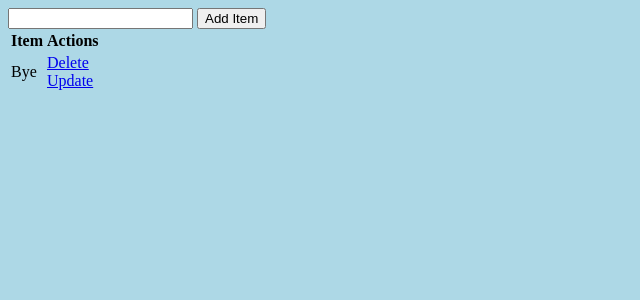
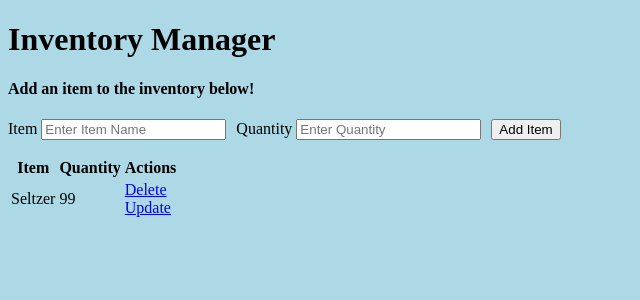
Before and after one commit to jackzhaotn/crud-app, a Flask app: page / in a window 1280 px wide. Shown: the top 300 px of the page, without its empty margins (0-640 px from the left). Run offline with Flask 2, Linux system fonts and the light colour scheme; data comes from the database, SQL or seed files in the repository.

Commit message:
add item quantity

```diff
--- a/app.py
+++ b/app.py
@@ -9,7 +9,8 @@ db = SQLAlchemy(app)
 
 class Inventory(db.Model):
     id = db.Column(db.Integer, primary_key=True)
-    content = db.Column(db.String(300), nullable=False)
+    name = db.Column(db.String(300), nullable=False)
+    qty = db.Column(db.Integer, nullable=False)
 
     def __rep__(self):
         return '<Item %r>' % self.id
@@ -17,8 +18,9 @@ class Inventory(db.Model):
 @app.route('/', methods=['POST','GET'])
 def home():
     if request.method == 'POST':
-        item_content = request.form['content']
-        new_item = Inventory(content=item_content)
+        item_name = request.form['name']
+        item_qty = request.form['qty']
+        new_item = Inventory(name=item_name, qty=item_qty)
 
         try:
             db.session.add(new_item)
@@ -47,7 +49,8 @@ def update(id):
     item = Inventory.query.get_or_404(id)
 
     if request.method == 'POST':
-        item.content = request.form['content']
+        item.name = request.form['name']
+        item.qty = request.form['qty']
 
         try:
             db.session.commit()
--- a/static/css/style.css
+++ b/static/css/style.css
@@ -1,3 +1,24 @@
 body{
     background-color: lightblue;
 }
+
+.form-group {
+    margin-bottom: 1rem;
+}
+
+.form-text {
+    display: block;
+    margin-top: 0.25rem;
+}
+
+.form-row {
+    display: flex;
+    flex-wrap: wrap;
+    margin-right: -5px;
+    margin-left: -5px;
+}
+.form-row > .col,
+.form-row > [class*=col-] {
+    padding-right: 5px;
+    padding-left: 5px;
+}
--- a/templates/index.html
+++ b/templates/index.html
@@ -6,26 +6,67 @@
 
 {% block body %}
 
+    <h1>Inventory Manager</h1>
+
+
     {% if items|length < 1  %}
+
     <h4>There are no items. Create one below!</h4>
     <form action="/" method="POST">
-        <input type="text" name="content" id="content">
-        <input type="submit" value="Add Item">
+        <div class="form-row">
+            <div class="col-md-6">
+                <div class="form-group">
+                    <label for="name">Item</label>
+                    <input type="text" name="name" id="name" placeholder="Enter Item Name">
+                </div>
+            </div>
+            <div class="col-md-6">
+                <div class="form-group">
+                    <label for="qty">Quantity</label>
+                    <input type="number" name="qty" id="qty" placeholder="Enter Quantity">
+                </div>
+            </div>
+            <div class="col-md-6">
+                <div class="form-group">
+                    <input type="submit" value="Add Item">
+                </div>
+            </div>
+        </div>
     </form>
     {% else %}
+    <h4>Add an item to the inventory below!</h4>
     <form action="/" method="POST">
-        <input type="text" name="content" id="content">
-        <input type="submit" value="Add Item">
+        <div class="form-row">
+            <div class="col-md-6">
+                <div class="form-group">
+                    <label for="name">Item</label>
+                    <input type="text" name="name" id="name" placeholder="Enter Item Name">
+                </div>
+            </div>
+            <div class="col-md-6">
+                <div class="form-group">
+                    <label for="qty">Quantity</label>
+                    <input type="number" name="qty" id="qty" placeholder="Enter Quantity">
+                </div>
+            </div>
+            <div class="col-md-6">
+                <div class="form-group">
+                    <input type="submit" value="Add Item">
+                </div>
+            </div>
+        </div>
     </form>
     <table>
         <tr>
             <th>Item</th>
+            <th>Quantity</th>
             <th>Actions</th>
         </tr>
 
         {% for item in items %}
         <tr>
-            <td>{{ item.content }}</td>
+            <td>{{ item.name }}</td>
+            <td>{{ item.qty }}</td>
             <td>
                 <a href="delete/{{item.id}}">Delete</a> <br>
                 <a href="update/{{item.id}}">Update</a>
```
Also changed, not shown: templates/update.html (+19 -2 lines), test.db.
